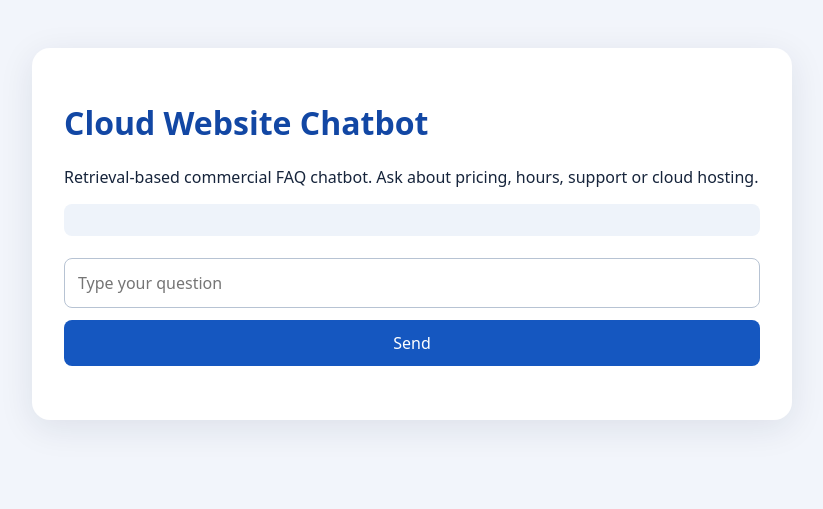
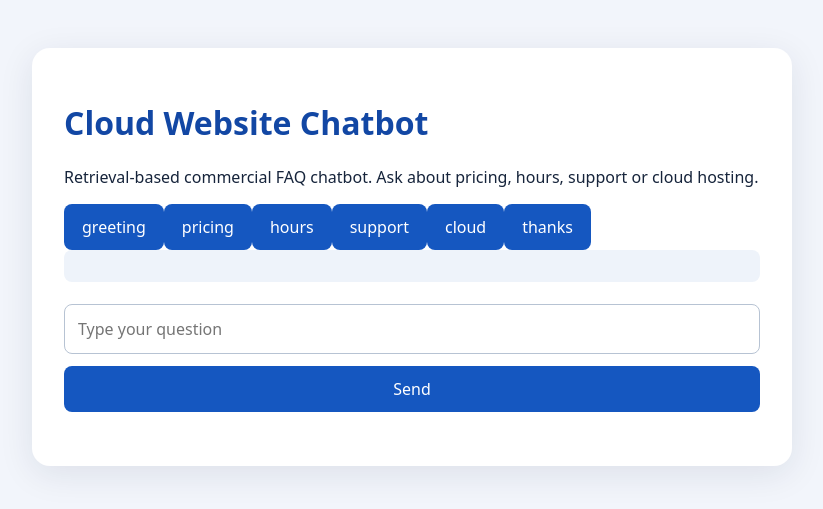
Before and after one commit to FadiiiCh87/CodeAlpha_CloudChatbot, a Flask app: page / in a window 1280 px wide. Shown: the top 509 px of the page, without its empty margins (228-1051 px from the left). Run offline with Flask 3, Linux system fonts and the light colour scheme.

Commit message:
feat: add guided FAQ topic suggestions to chatbot interface

```diff
--- a/templates/index.html
+++ b/templates/index.html
@@ -1 +1 @@
-<!doctype html><html lang="en"><meta charset="utf-8"><meta name="viewport" content="width=device-width,initial-scale=1"><title>Cloud Website Chatbot</title><link rel="stylesheet" href="/static/style.css"><main><h1>Cloud Website Chatbot</h1><p>Retrieval-based commercial FAQ chatbot. Ask about pricing, hours, support or cloud hosting.</p><section id="messages" aria-live="polite"></section><form id="chat"><input name="message" placeholder="Type your question" maxlength="1000" required><button>Send</button></form></main><script>let form=document.querySelector('#chat'),box=document.querySelector('#messages');function add(who,text){let p=document.createElement('p');p.textContent=who+': '+text;box.append(p)}form.onsubmit=async e=>{e.preventDefault();let message=new FormData(form).get('message');add('You',message);form.reset();try{let r=await fetch('/api/chat',{method:'POST',headers:{'Content-Type':'application/json'},body:JSON.stringify({message})});let d=await r.json();add('Bot',d.reply||d.error)}catch(e){add('System','Network error')}};</script></html>
+<!doctype html><html lang="en"><meta charset="utf-8"><meta name="viewport" content="width=device-width,initial-scale=1"><title>Cloud Website Chatbot</title><link rel="stylesheet" href="/static/style.css"><main><h1>Cloud Website Chatbot</h1><p>Retrieval-based commercial FAQ chatbot. Ask about pricing, hours, support or cloud hosting.</p><div id="topics" aria-label="Suggested questions"></div><section id="messages" aria-live="polite"></section><form id="chat"><input name="message" placeholder="Type your question" maxlength="1000" required><button>Send</button></form></main><script>let form=document.querySelector('#chat'),box=document.querySelector('#messages');function add(who,text){let p=document.createElement('p');p.textContent=who+': '+text;box.append(p)}fetch('/api/topics').then(r=>r.json()).then(d=>{let el=document.querySelector('#topics');d.topics.forEach(t=>{let b=document.createElement('button');b.type='button';b.textContent=t.intent;b.onclick=()=>{form.elements.message.value=t.keywords[0];form.requestSubmit()};el.append(b)})}).catch(()=>{});form.onsubmit=async e=>{e.preventDefault();let message=new FormData(form).get('message');add('You',message);form.reset();try{let r=await fetch('/api/chat',{method:'POST',headers:{'Content-Type':'application/json'},body:JSON.stringify({message})});let d=await r.json();add('Bot',d.reply||d.error)}catch(e){add('System','Network error')}};</script></html>
```
